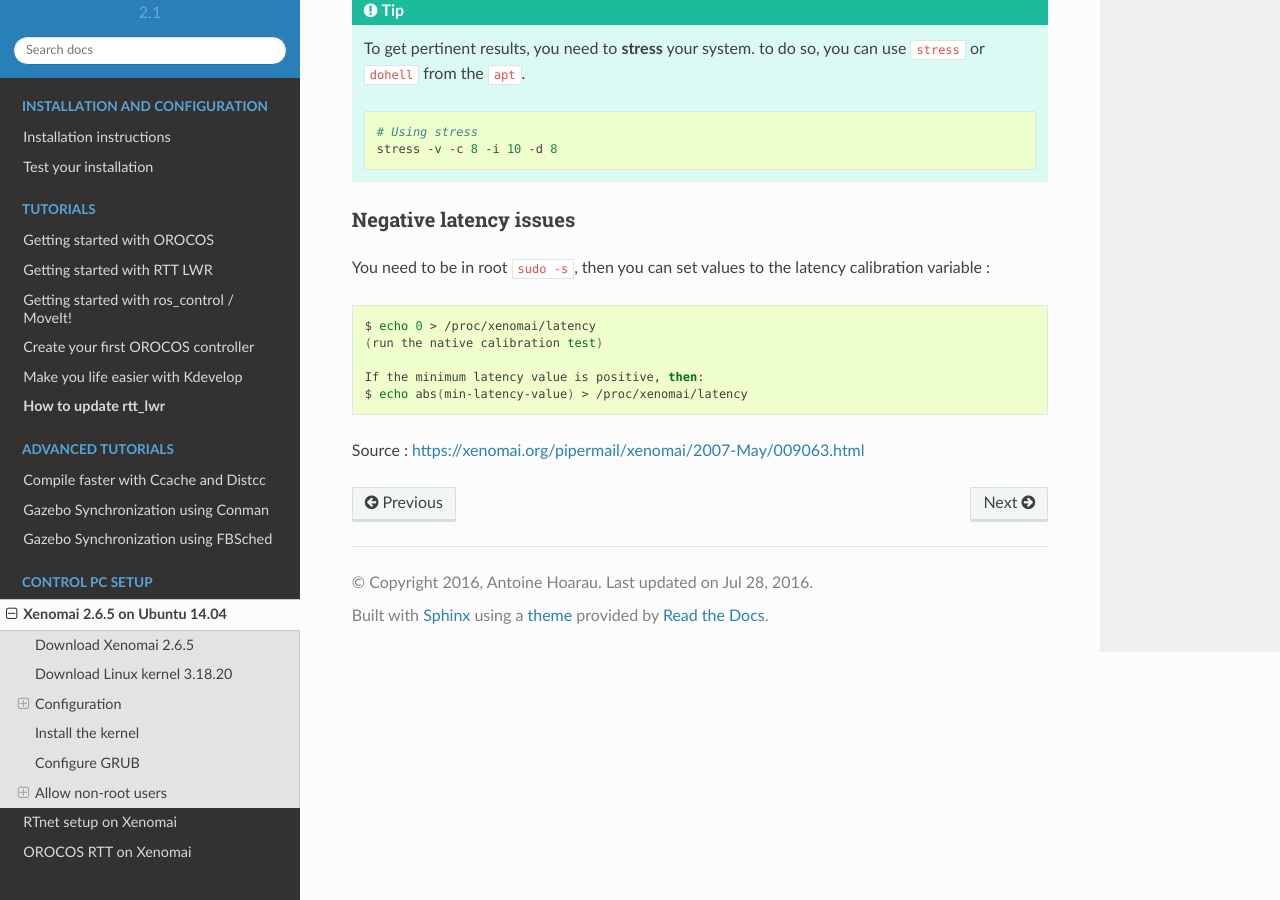
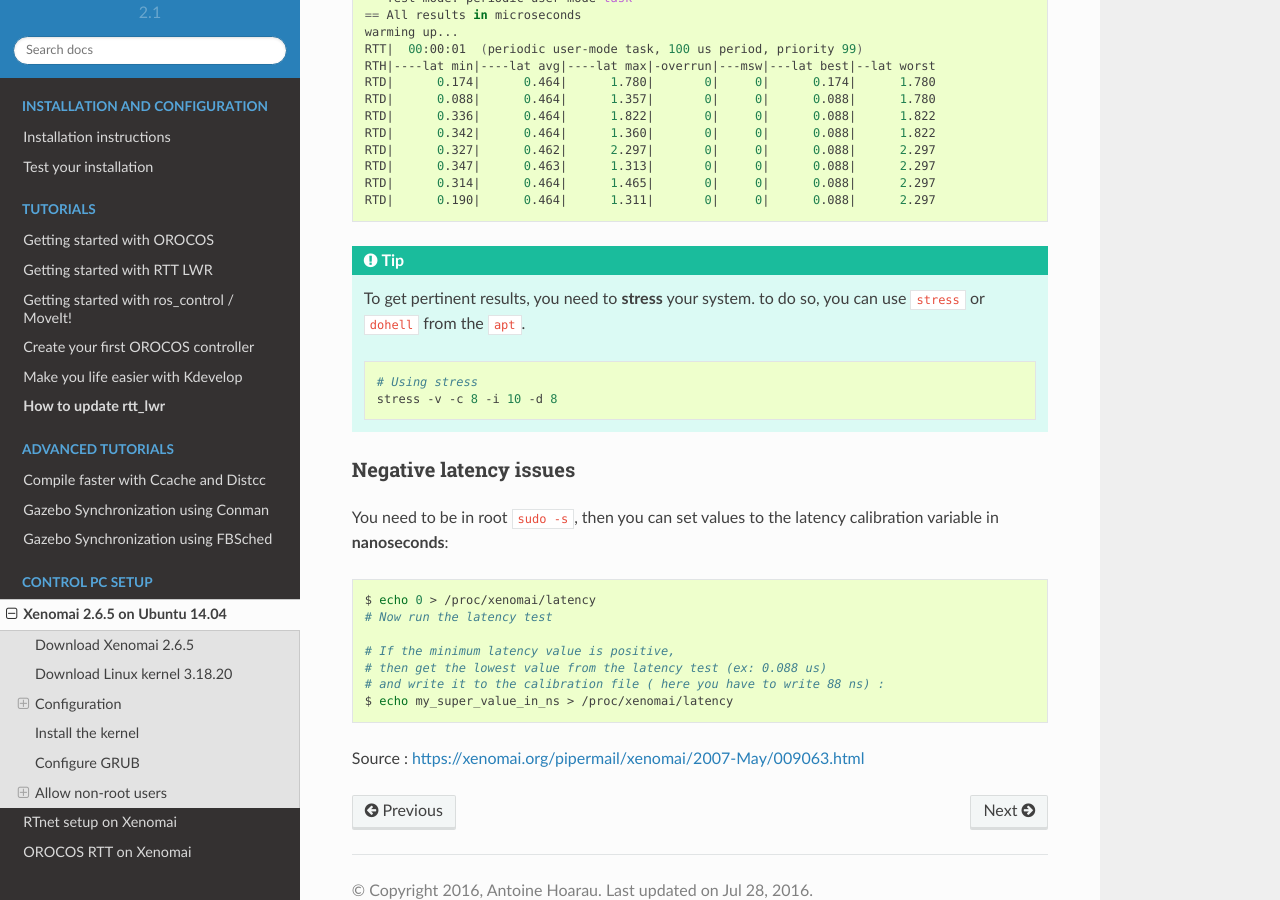
Before and after one commit to kuka-isir/rtt_lwr, a Sphinx documentation site: the page built from docs/source/rtpc/xenomai.rst, in a window 1280 px wide and 900 px high, scrolled down 4281 px. Built offline with Sphinx 7.4.7 and the Read the Docs theme 2.0.0, drawn with Linux system fonts in a browser that asks for light colours; some of the changed text lies outside the part shown.

Commit message:
Update xenomai.rst

```diff
--- a/docs/source/rtpc/xenomai.rst
+++ b/docs/source/rtpc/xenomai.rst
@@ -149,8 +149,11 @@
     GRUB_CMDLINE_LINUX_DEFAULT="quiet splash xeno_nucleus.xenomai_gid=128 xenomai.allowed_group=128"
     GRUB_CMDLINE_LINUX=""
 
+.. tip::
 
-.. tip:: `noapic`` option might be added if the screen goes black at startup
+    Please note the xenomai group 128, you might need to change it after the ''Allow non-root users'' section.
+
+.. tip:: `noapic`` option might be added if the screen goes black at startup and you can't boot.
 
 If you have an Intel HD Graphics integrated GPU :
 
@@ -175,6 +178,8 @@
     sudo addgroup xenomai --gid 128
     sudo addgroup root xenomai
     sudo usermod -a -G xenomai $USER
+
+.. tip:: If the addgroup: The GID `xenomai' is already in use, change it to a different radom value, and update your ``grub`` accordingly.
 
 
 Install Xenomai libraries
@@ -242,14 +247,16 @@
 Negative latency issues
 -----------------------
 
-You need to be in root ``sudo -s``, then you can set values to the latency calibration variable :
+You need to be in root ``sudo -s``, then you can set values to the latency calibration variable in **nanoseconds**:
 
 .. code-block:: bash
 
     $ echo 0 > /proc/xenomai/latency
-    (run the native calibration test)
+    # Now run the latency test
 
-    If the minimum latency value is positive, then:
-    $ echo abs(min-latency-value) > /proc/xenomai/latency
+    # If the minimum latency value is positive,
+    # then get the lowest value from the latency test (ex: 0.088 us)
+    # and write it to the calibration file ( here you have to write 88 ns) :
+    $ echo my_super_value_in_ns > /proc/xenomai/latency
 
 Source : https://xenomai.org/pipermail/xenomai/2007-May/009063.html
```
